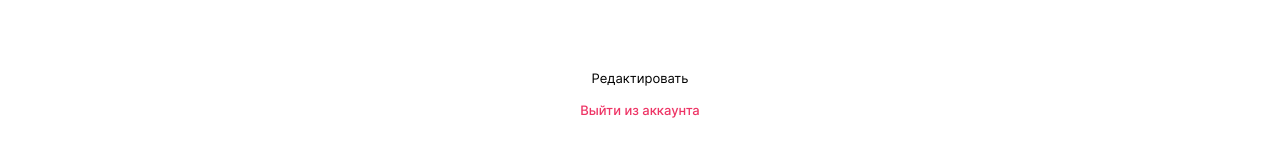
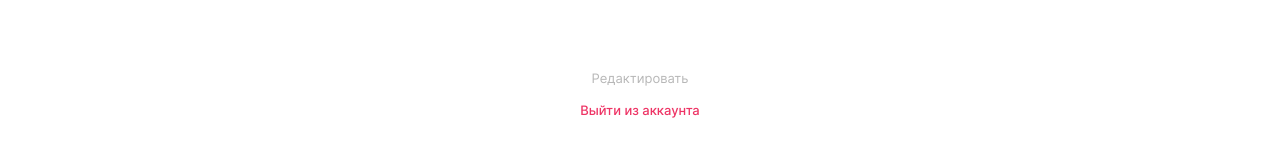
Before and after one commit to darud4/movies-explorer-frontend, a React (Create React App) app: page /profile in a window 1280 px wide. Shown: the part 590-746 px from the top of the page. Built offline with nearby package versions, Linux system fonts and the light colour scheme.

Commit message:
feat (Profile): disable submit button when no changes in profile done

```diff
--- a/src/components/Profile/Profile.css
+++ b/src/components/Profile/Profile.css
@@ -47,6 +47,10 @@
   text-decoration: underline;
 }
 
+.profile__button_disabled {
+  pointer-events: none;
+}
+
 .profile__button_attention {
   color: rgba(238, 52, 101, 1);
   font-weight: 500;
--- a/src/components/Profile/Profile.js
+++ b/src/components/Profile/Profile.js
@@ -8,6 +8,7 @@ function Profile({ onLogout, onSubmit }) {
 
     const [name, setName] = useState('');
     const [email, setEmail] = useState('');
+    const [isSubmitDisabled, setSubmitDisabled] = useState(true);
 
     const currentUser = useContext(CurrentUserContext);
 
@@ -17,6 +18,10 @@ function Profile({ onLogout, onSubmit }) {
             setEmail(currentUser.email);
         }
     }, [currentUser]);
+
+    useEffect(() => {
+        setSubmitDisabled(name === (currentUser.name || '') && email === (currentUser.email || ''));
+    }, [name, email, currentUser.name, currentUser.email]);
 
     const handleNameChange = (newVal) => setName(newVal);
     const handleEmailChange = (newVal) => setEmail(newVal);
@@ -32,8 +37,19 @@ function Profile({ onLogout, onSubmit }) {
             <ProfileInput caption="E-mail" name='email' placeholder='Введите адрес электронной почты' value={email} onChange={handleEmailChange} />
         </fieldset>
         <fieldset className="profile__buttons">
-            <button type="button" className="profile__button" onClick={handleSubmit}>Редактировать</button>
-            <button type="button" className="profile__button profile__button_attention" onClick={onLogout}>Выйти из аккаунта</button>
+            <button
+                type="button"
+                className={`profile__button ${isSubmitDisabled ? 'profile__button_disabled' : ''}`}
+                disabled={isSubmitDisabled}
+                onClick={handleSubmit}>
+                Редактировать
+            </button>
+            <button
+                type="button"
+                className="profile__button profile__button_attention"
+                onClick={onLogout}>
+                Выйти из аккаунта
+            </button>
         </fieldset>
     </form>);
 }
```
